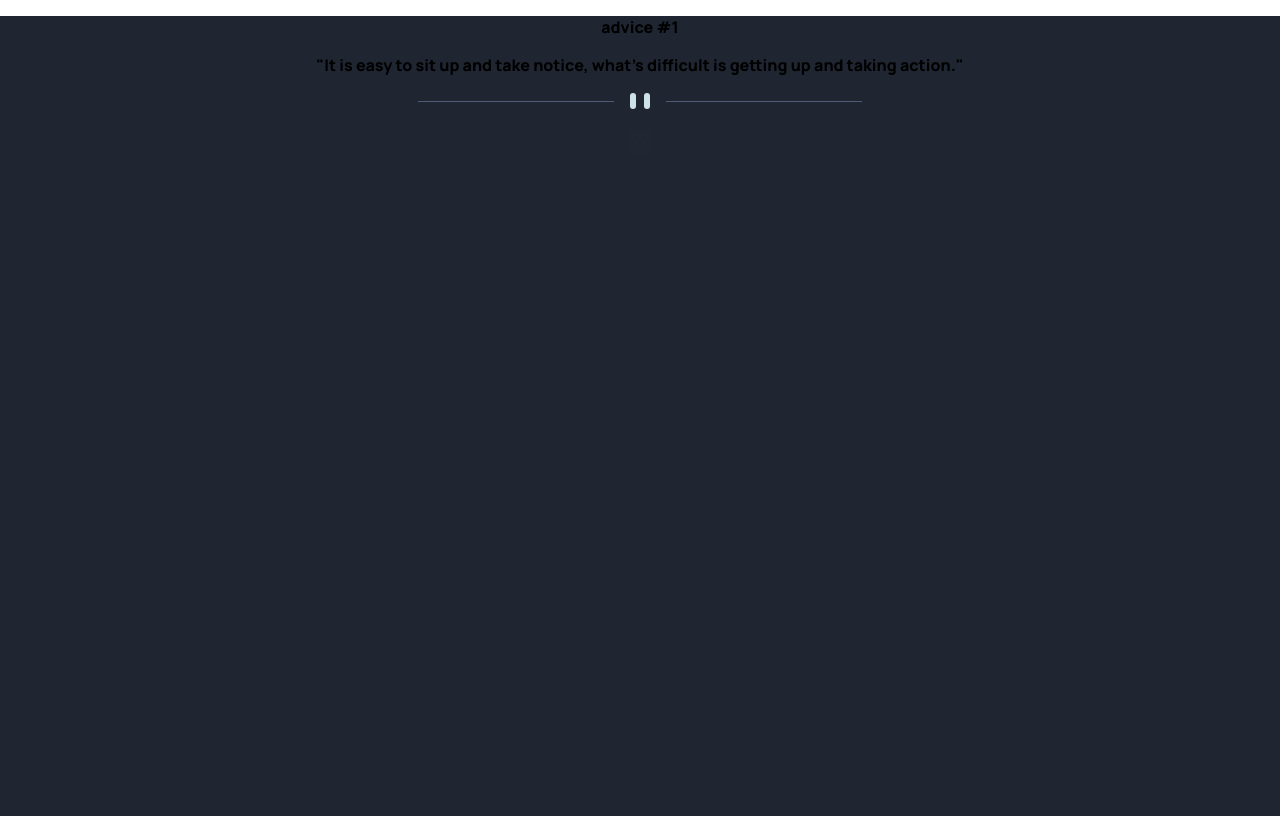
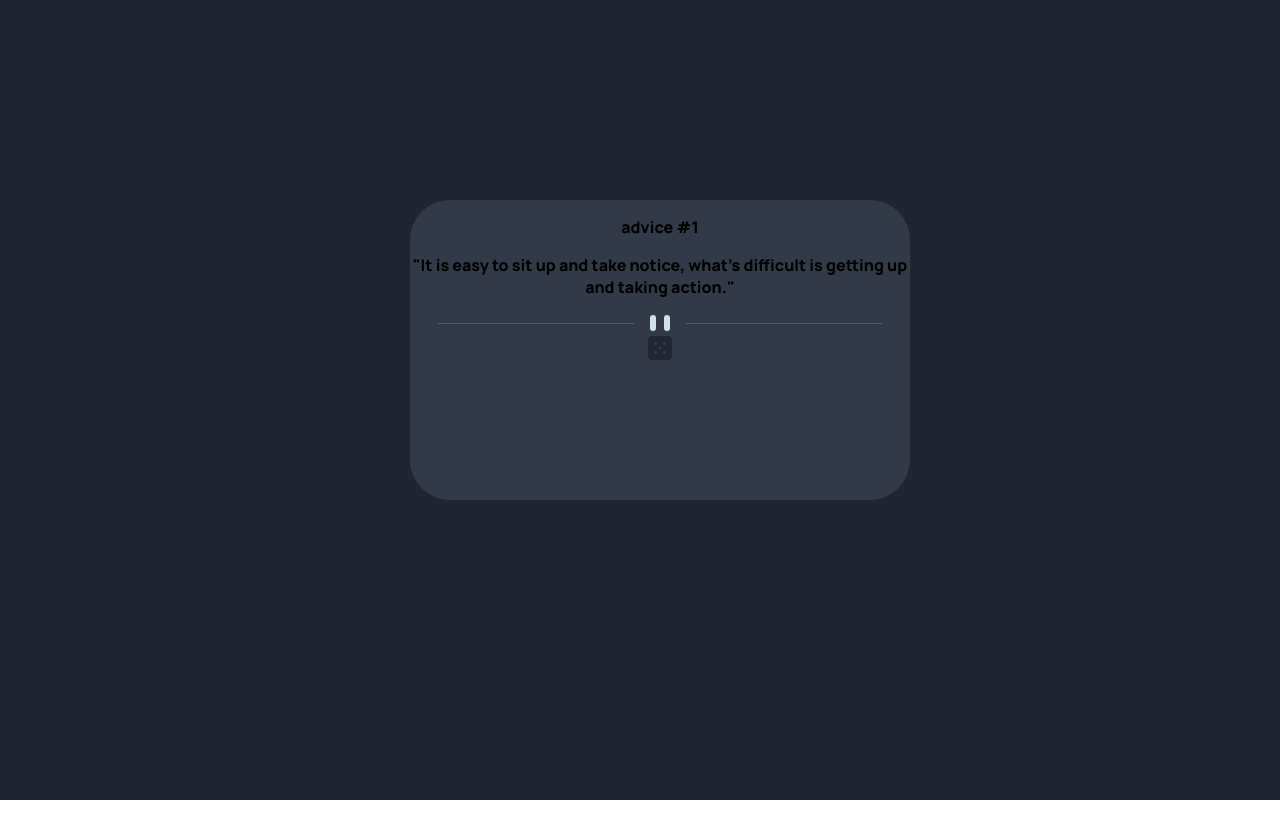
Before and after one commit to nico-dev-it/advice-generator, a React (Create React App) app: page / in a window 1280 px wide. Built offline with nearby package versions, Linux system fonts and the light colour scheme.

Commit message:
card styled

```diff
--- a/src/App.js
+++ b/src/App.js
@@ -1,7 +1,5 @@
 import './App.css';
 import Advice from "./components/advice";
-import styled from "styled-components";
-
 
 function App() {
   return (
--- a/src/components/advice.js
+++ b/src/components/advice.js
@@ -1,5 +1,18 @@
 import {useState} from "react";
 import DisplayAdvice from "./displayAdvice";
+
+import styled from "styled-components";
+
+const StyledCard = styled.div`
+    width: 500px;
+    height: 300px;
+    background-color: #323A49FF;
+    position: absolute;
+    top: 50%;
+    left: 50%;
+    margin: -200px 0 0 -230px;
+    border-radius: 40px;
+`
 
 const Advice = () => {
     const [advice, setAdvice] = useState([])
@@ -21,12 +34,13 @@ const Advice = () => {
     };
 
     return (
+        <StyledCard>
         <div>
-            <p>{visible && (<div>
+            <div>{visible && (<div>
                 <p>advice #1</p>
                 <p>"It is easy to sit up and take notice, what's difficult is getting up and taking action."</p>
                 <svg width="444" height="16" xmlns="http://www.w3.org/2000/svg"><g fill="none" fill-rule="evenodd"><path fill="#4F5D74" d="M0 8h196v1H0zM248 8h196v1H248z"/><g transform="translate(212)" fill="#CEE3E9"><rect width="6" height="16" rx="3"/><rect x="14" width="6" height="16" rx="3"/></g></g></svg>
-            </div>)}</p>
+            </div>)}</div>
             {
                 advice.data != undefined ?
                     <div>
@@ -43,6 +57,7 @@ const Advice = () => {
                     fill="#202733"/>
             </svg>
         </div>
+        </StyledCard>
     )
 }
 
```
